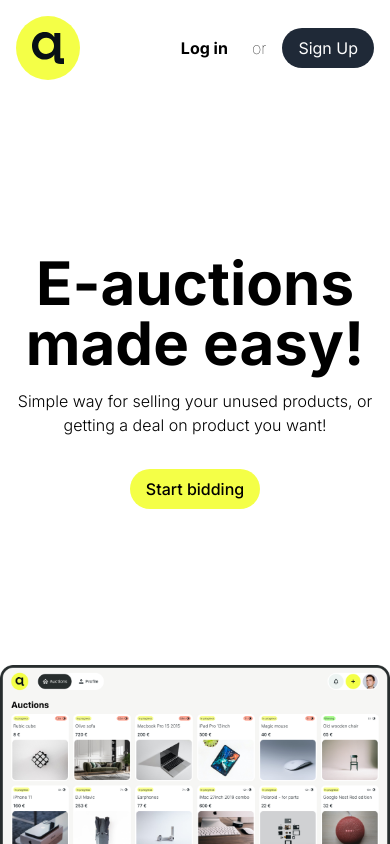
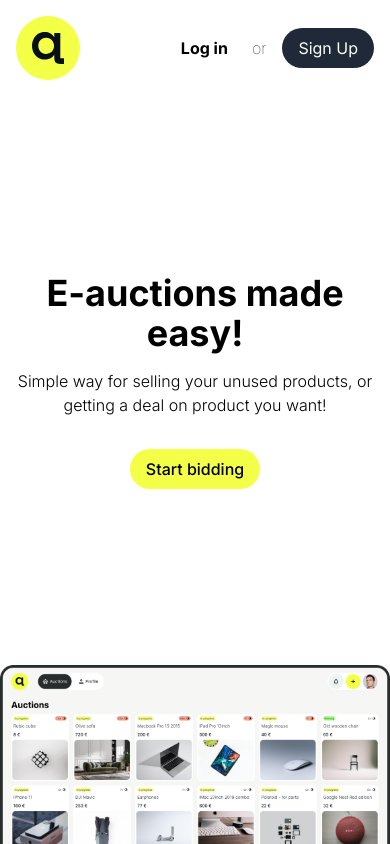
Before and after one commit to anoxable/FrontEndAuction, a Next.js app: page / in a window 390 px wide. Built offline with nearby package versions, Linux system fonts and the light colour scheme.

Commit message:
Homepage text size for mobile

```diff
--- a/src/app/page.tsx
+++ b/src/app/page.tsx
@@ -44,7 +44,7 @@ export default function LandingPage() {
 
       {/* Main Content */}
       <main className="flex-grow flex flex-col items-center justify-center text-center px-4">
-        <h1 className="text-6xl text-black font-bold mb-4">E-auctions made easy!</h1>
+        <h1 className="text-4xl md:text-6xl text-black font-bold mb-4">E-auctions made easy!</h1>
         <p className="text-base mb-8 text-black font-light">
           Simple way for selling your unused products, or <br /> getting a deal on product you want!
         </p>
```
